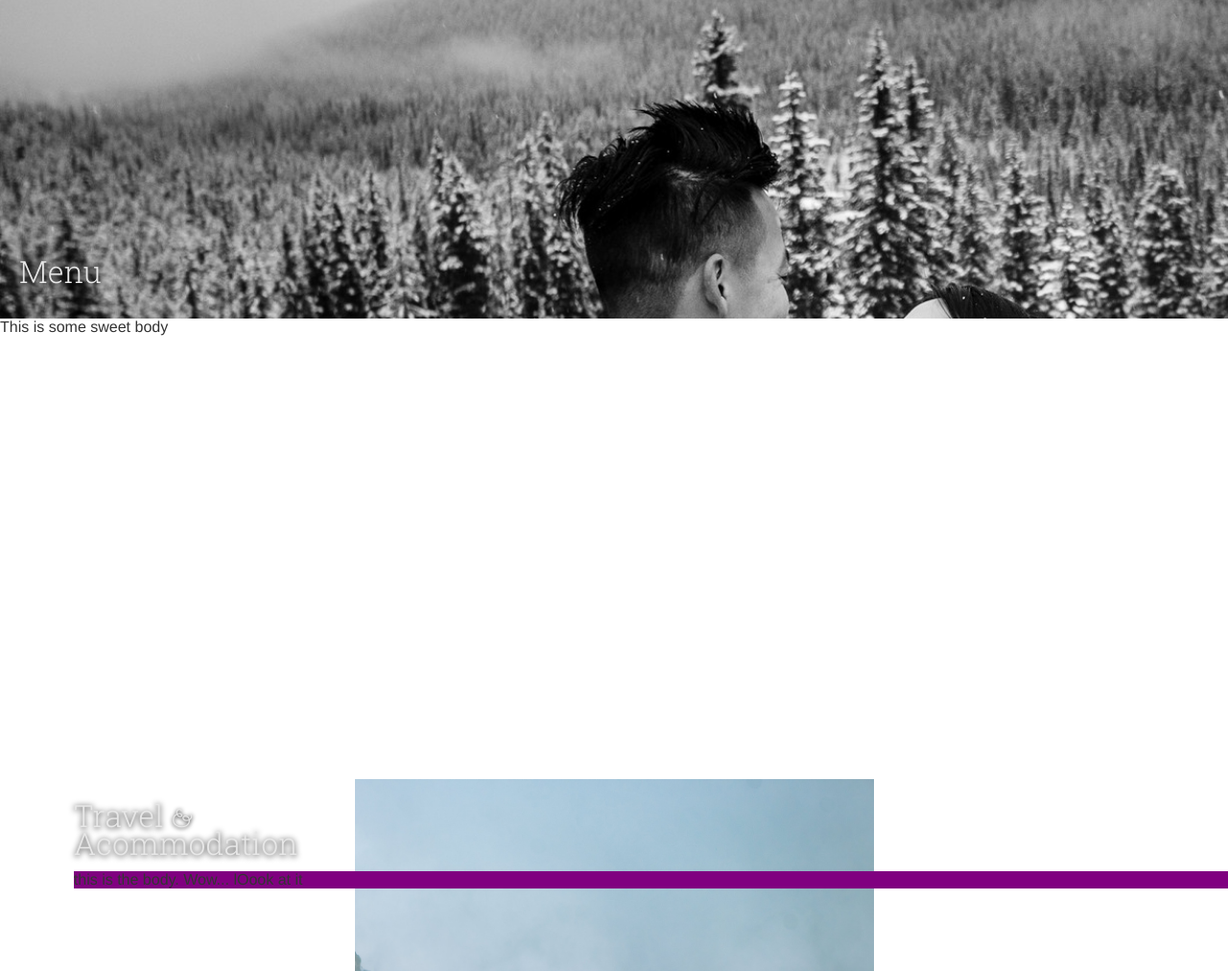
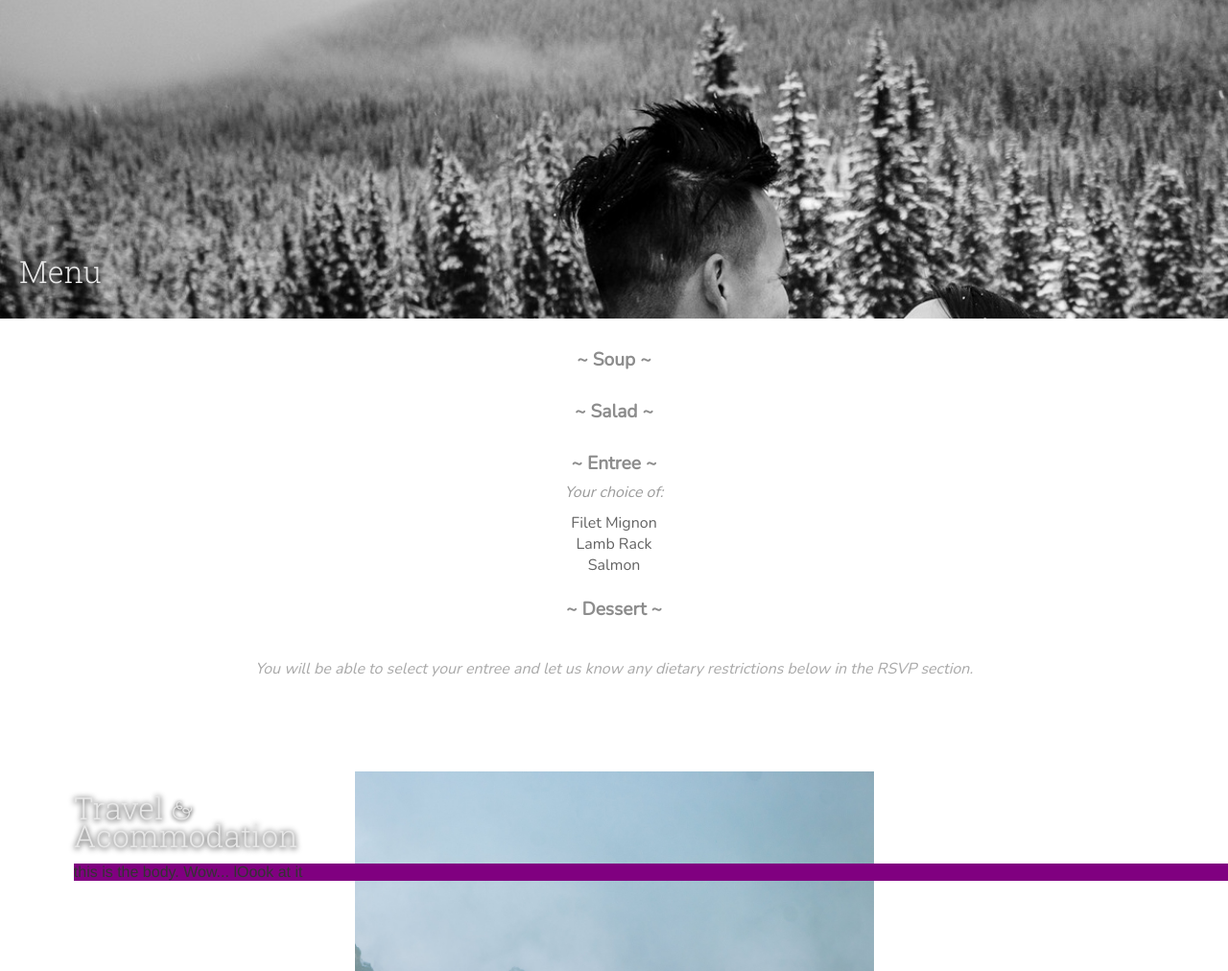
Before and after one commit to albchu/wedding, a Gatsby site: page / in a window 1280 px wide. Shown: the part 2492-3504 px from the top of the page at 96% size. Built offline with nearby package versions, Linux system fonts and the light colour scheme; Gatsby itself is replaced by a stand-in of ours; a web font is replaced by a local one.

Commit message:
update menu body details and styling :D

```diff
--- a/src/components/menu-body.js
+++ b/src/components/menu-body.js
@@ -1,12 +1,27 @@
 import React from "react"
 import SectionTitle from "./section-title"
 import "./menu-body.scss"
-import Ampersand from "./ampersand";
+import Ampersand from "./ampersand"
 
 const MenuBody = () => {
   return (
     <div className="menu_body">
-      This is some sweet body
+      <div className="menu_body_title">~ Soup ~</div>
+      <div className="menu_body_title">~ Salad ~</div>
+      <div className="menu_body_title">~ Entree ~</div>
+      <div className="menu_body_select entree_sub">Your choice of:</div>
+      <div />
+      Filet Mignon
+      <div />
+      Lamb Rack
+      <div />
+      Salmon
+      <div className="menu_body_title">~ Dessert ~</div>
+      <p></p>
+      <div className="menu_body_select">
+        You will be able to select your entree and let us know any dietary
+        restrictions below in the RSVP section.
+      </div>
     </div>
   )
 }
--- a/src/components/menu-body.scss
+++ b/src/components/menu-body.scss
@@ -1,4 +1,30 @@
 .menu_body {
-  height: 60vh;
+  height: 57vh;
   background-color: white;
+  color: #636363;
+  padding: 1vh 35px 1vh 35px;
+  font-family: "Nunito", sans-serif;
+  display: flex;
+  flex-direction: column;
+  align-items: center;
+  text-align: center;
 }
+
+.menu_body_title {
+  font-weight: 700;
+  line-height: 22px;
+  padding-top: 24px;
+  padding-bottom: 8px;
+  font-size: 1.2em;
+  color: #8d8d8d;
+}
+
+.menu_body_select {
+  font-style: italic;
+  color: #a9a9a9;
+}
+
+.entree_sub {
+  padding-bottom: 10px;
+  color: #9b9b9b;
+}
--- a/src/components/when-and-where-body.js
+++ b/src/components/when-and-where-body.js
@@ -12,6 +12,9 @@ const WhenAndWhereBody = () => {
           <div className="address">
               <p>
                 Fairmont Palliser
+              </p>
+              <p>
+              Oak Room
               </p>
               <p>
                 133 9 Ave SW
@@ -55,7 +58,7 @@ const WhenAndWhereBody = () => {
         <p/>
         🍸 5:30pm: Cocktail Hour
         <p/>
-        🍽️ 6:00pm: Dinner
+        🍽️ 6:30pm: Dinner
         <p/>
         🍰 8:30pm: Cake Cutting
         <p/>
```
